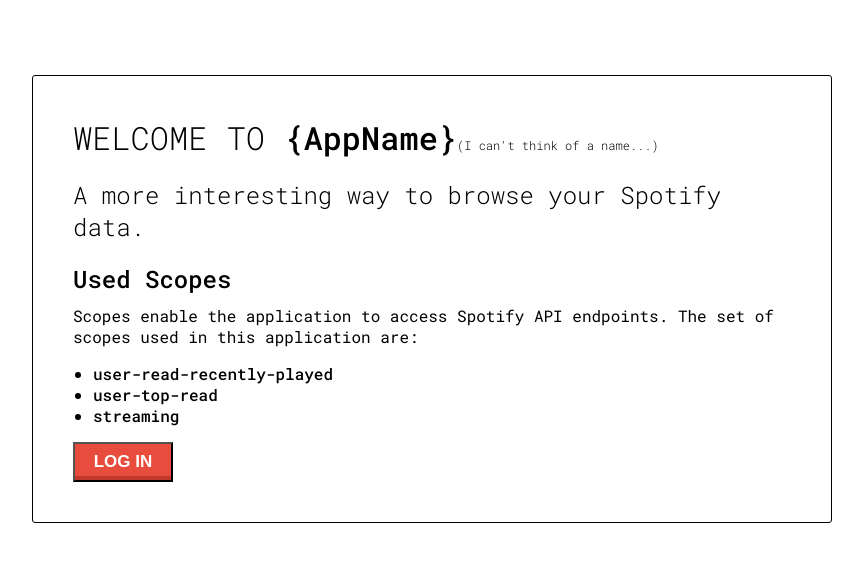
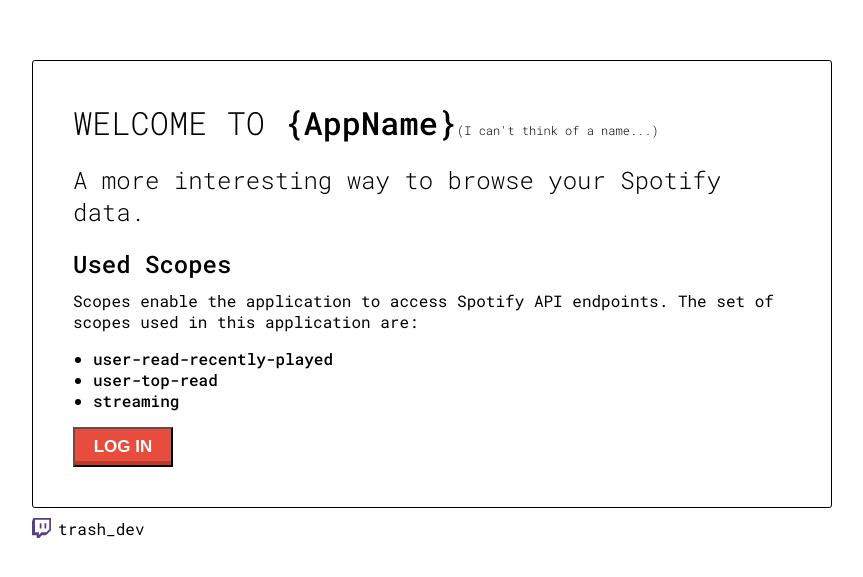
Before and after one commit to bautistaaa/spotify-city, a React (Create React App) app: page /login in a window 1280 px wide. Shown: the part 101-678 px from the top of the page, without its empty margins (208-1071 px from the left). Built offline with nearby package versions, Linux system fonts and the light colour scheme; no server answers.

Commit message:
chore: link twitch + remove scss

```diff
--- a/public/index.html
+++ b/public/index.html
@@ -15,6 +15,15 @@
       user's mobile device or desktop. See https://developers.google.com/web/fundamentals/web-app-manifest/
     -->
     <link rel="manifest" href="%PUBLIC_URL%/manifest.json" />
+    <link rel="preconnect" href="https://fonts.gstatic.com" />
+    <link
+      href="https://fonts.googleapis.com/css2?family=Roboto+Mono:wght@100;200;300;400;500&display=swap"
+      rel="stylesheet"
+    />
+    <link
+      href="https://fonts.googleapis.com/css2?family=Pacifico&display=swap"
+      rel="stylesheet"
+    />
     <!--
       Notice the use of %PUBLIC_URL% in the tags above.
       It will be replaced with the URL of the `public` folder during the build.
--- a/src/Login.tsx
+++ b/src/Login.tsx
@@ -12,7 +12,8 @@ const Login: FC = () => {
     <Wrapper>
       <Hero>
         <h1>
-          WELCOME TO <Bold>{`{AppName}`}</Bold><Small>(I can't think of a name...)</Small>
+          WELCOME TO <Bold>{`{AppName}`}</Bold>
+          <Small>(I can't think of a name...)</Small>
         </h1>
         <h2>A more interesting way to browse your Spotify data.</h2>
         <h3>Used Scopes</h3>
@@ -27,9 +28,28 @@ const Login: FC = () => {
         </ul>
         <NavigationButton text="Log In" onClick={handleClick} />
       </Hero>
+      <TwitchBlurb
+        href="https://www.twitch.com/trash_dev"
+        target="_blank"
+        rel="noreferrer noopener"
+      >
+        <img src="twitch.svg" alt="" height="20" />
+        trash_dev
+      </TwitchBlurb>
     </Wrapper>
   );
 };
+const TwitchBlurb = styled.a`
+  display: flex;
+  align-items: center;
+  justify-center: center;
+  width: 800px;
+  color: black;
+  text-decoration: none;
+  img {
+    margin-right: 7px;
+  }
+`;
 const Wrapper = styled.div`
   display: flex;
   flex-direction: column;
@@ -59,6 +79,7 @@ const Hero = styled.div`
   border: 1px solid black;
   border-radius: 3px;
   padding: 40px;
+  margin-bottom: 10px;
   ul {
     padding-left: 20px;
     > li {
--- a/src/index.scss
+++ /dev/null
@@ -1,30 +0,0 @@
-@import url('https://fonts.googleapis.com/css2?family=Roboto+Mono:wght@100;200;300;400;500&display=swap');
-@import url('https://fonts.googleapis.com/css2?family=Pacifico&display=swap');
-
-* {
-  box-sizing: border-box;
-}
-
-body {
-  margin: 0;
-  font-family: 'Roboto Mono', monospace;
-
-  -webkit-font-smoothing: antialiased;
-  -moz-osx-font-smoothing: grayscale;
-  overflow: hidden;
-}
-
-html,
-body,
-#root {
-  height: 100%;
-}
-
-code {
-  font-family: source-code-pro, Menlo, Monaco, Consolas, 'Courier New',
-    monospace;
-}
-
-p {
-  margin: 0;
-}
--- a/src/index.tsx
+++ b/src/index.tsx
@@ -1,17 +1,43 @@
 import React from 'react';
 import ReactDOM from 'react-dom';
-import './index.scss';
 import App from './App';
-import reportWebVitals from './reportWebVitals';
+
+import { createGlobalStyle } from 'styled-components/macro';
+
+const GlobalStyling = createGlobalStyle`
+  * {
+    box-sizing: border-box;
+  }
+
+  body {
+    margin: 0;
+    font-family: 'Roboto Mono', monospace;
+
+    -webkit-font-smoothing: antialiased;
+    -moz-osx-font-smoothing: grayscale;
+    overflow: hidden;
+  }
+
+  html,
+  body,
+  #root {
+    height: 100%;
+  }
+
+  code {
+    font-family: source-code-pro, Menlo, Monaco, Consolas, 'Courier New',
+      monospace;
+  }
+
+  p {
+    margin: 0;
+  }
+`;
 
 ReactDOM.render(
   <React.StrictMode>
+    <GlobalStyling />
     <App />
   </React.StrictMode>,
   document.getElementById('root')
 );
-
-// If you want to start measuring performance in your app, pass a function
-// to log results (for example: reportWebVitals(console.log))
-// or send to an analytics endpoint. Learn more: https://bit.ly/CRA-vitals
-reportWebVitals();
--- a/src/reportWebVitals.ts
+++ /dev/null
@@ -1,15 +0,0 @@
-import { ReportHandler } from 'web-vitals';
-
-const reportWebVitals = (onPerfEntry?: ReportHandler) => {
-  if (onPerfEntry && onPerfEntry instanceof Function) {
-    import('web-vitals').then(({ getCLS, getFID, getFCP, getLCP, getTTFB }) => {
-      getCLS(onPerfEntry);
-      getFID(onPerfEntry);
-      getFCP(onPerfEntry);
-      getLCP(onPerfEntry);
-      getTTFB(onPerfEntry);
-    });
-  }
-};
-
-export default reportWebVitals;
```
Also changed, not shown: src/App.scss (deleted, +0 -38 lines), public/twitch.svg (added).
